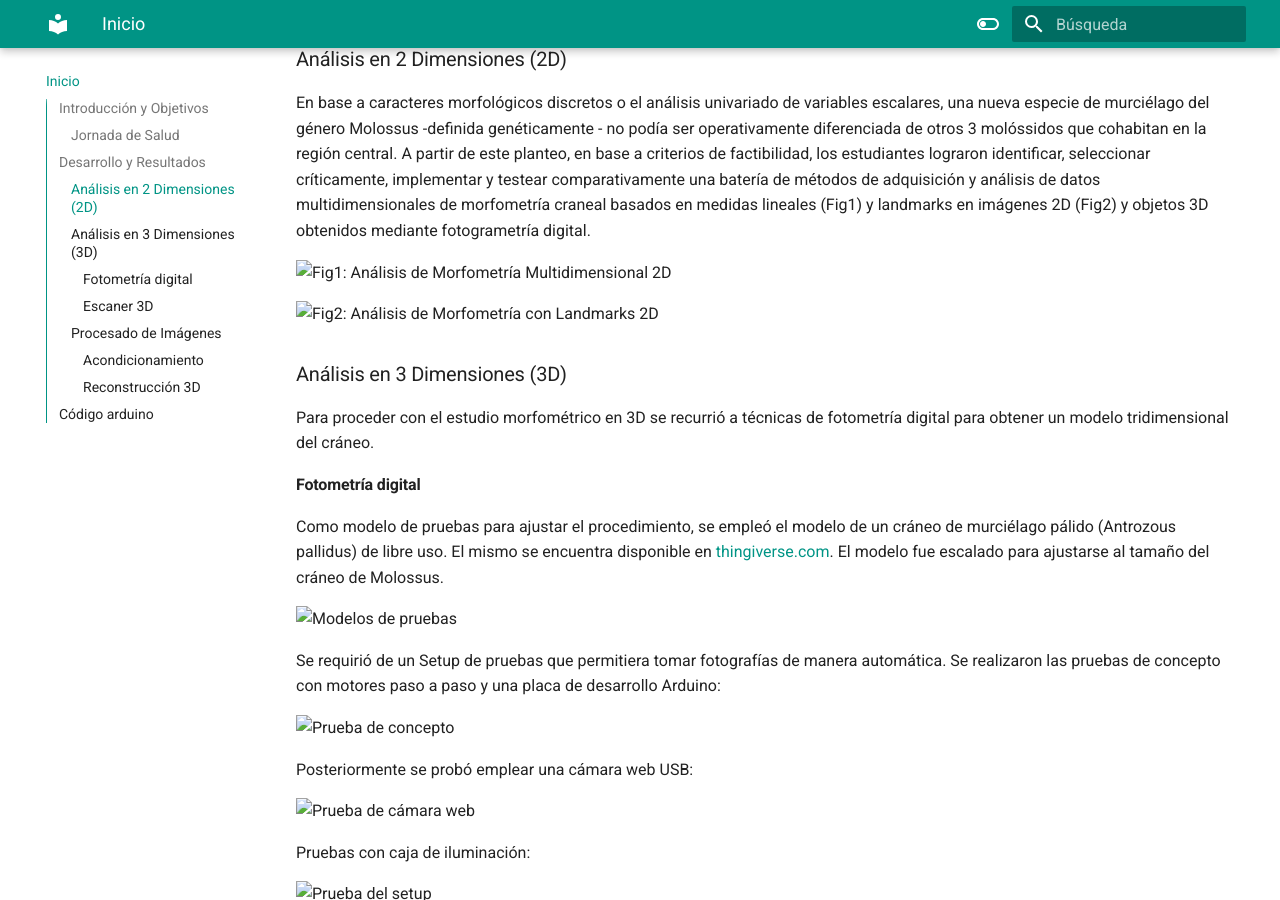
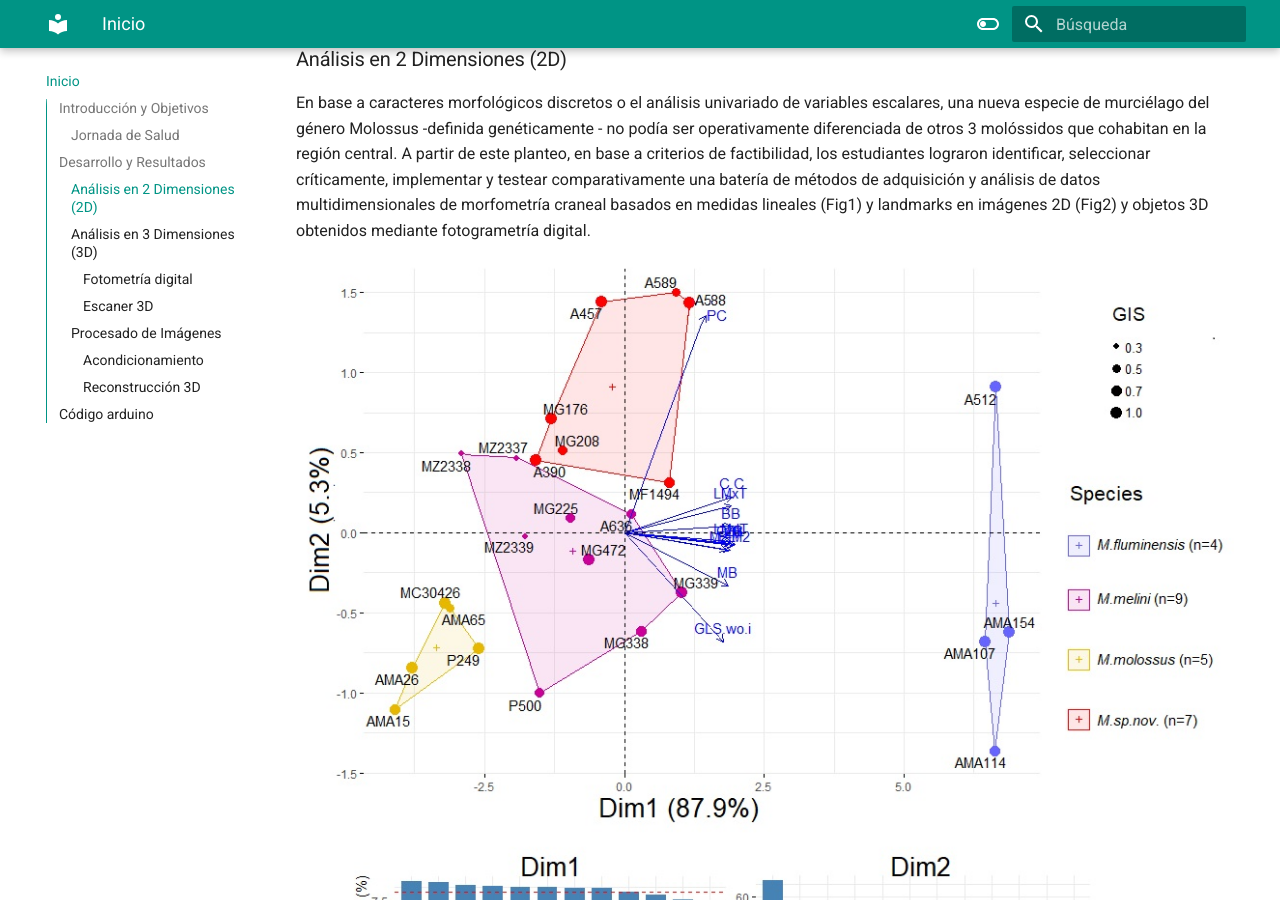
Before and after one commit to alejandroescobar264/morfometria_craneos, an MkDocs documentation site: the page built from docs/index.md, in a window 1280 px wide and 900 px high, scrolled down 514 px. Built offline with MkDocs 1.6.1 and Material for MkDocs 9.7.7, drawn with Linux system fonts in a browser that asks for light colours.

```diff
--- a/docs/index.md
+++ b/docs/index.md
@@ -16,10 +16,10 @@ Con el objeto de favorecer las competencias específicas planteadas en el perfil
 En base a caracteres morfológicos discretos o el análisis univariado de variables escalares, una nueva especie de murciélago del género Molossus -definida genéticamente - no podía ser operativamente diferenciada de otros 3 molóssidos que cohabitan en la región central. A partir de este planteo, en base a criterios de factibilidad, los estudiantes lograron identificar, seleccionar críticamente, implementar y testear comparativamente una batería de métodos de adquisición y análisis de datos multidimensionales de morfometría craneal basados en medidas lineales (Fig1) y landmarks en imágenes 2D (Fig2) y objetos 3D obtenidos mediante fotogrametría digital.
 
 
-![Fig1: Análisis de Morfometría Multidimensional 2D](/docs/img/fig_1.png){ .image50percent }
+![Fig1: Análisis de Morfometría Multidimensional 2D](img/fig_1.png){ .image50percent }
 
 
-![Fig2: Análisis de Morfometría con Landmarks 2D](/docs/img/fig_2.png){ .image50percent }
+![Fig2: Análisis de Morfometría con Landmarks 2D](img/fig_2.png){ .image50percent }
 
 
 ### Análisis en 3 Dimensiones (3D)
@@ -30,19 +30,19 @@ Para proceder con el estudio morfométrico en 3D se recurrió a técnicas de fot
 
 Como modelo de pruebas para ajustar el procedimiento, se empleó el modelo de un cráneo de murciélago pálido (Antrozous pallidus) de libre uso. El mismo se encuentra disponible en [thingiverse.com](https://www.thingiverse.com/thing:5380972). El modelo fue escalado para ajustarse al tamaño del cráneo de Molossus.
 
-![Modelos de pruebas](/docs/img/craneos.png)
+![Modelos de pruebas](img/craneos.png)
 
 Se requirió de un Setup de pruebas que permitiera tomar fotografías de manera automática. Se realizaron las pruebas de concepto con motores paso a paso y una placa de desarrollo Arduino:
 
-![Prueba de concepto](/docs/img/prueba_concepto_1.png)
+![Prueba de concepto](img/prueba_concepto_1.png)
 
 Posteriormente se probó emplear una cámara web USB:
 
-![Prueba de cámara web](/docs/img/prueba_concepto_2.png)
+![Prueba de cámara web](img/prueba_concepto_2.png)
 
 Pruebas con caja de iluminación:
 
-![Prueba del setup](/docs/img/prueba_concepto_3.png)
+![Prueba del setup](img/prueba_concepto_3.png)
 
 
 #### Escaner 3D
@@ -51,22 +51,22 @@ Para mejorar la repetibilidad del escaneo de los cráneos, se optó por modifica
 
 Para el modelado de piezas personalizadas se empleó el software Open Source FreeCAD.
 
-![Modelado Adaptador](/docs/img/freecad.png)
+![Modelado Adaptador](img/freecad.png)
 
 
 Las piezas fueron impresas en una impresora 3D Hellbot Magna 1v2 usando filamento PLA.
 
-![Piezas Impresas](/docs/img/piezas.png)
+![Piezas Impresas](img/piezas.png)
 
 
 El ensamblado final de todas las partes:
 
-![Escaner Ensamblado](/docs/img/ensamble.png)
+![Escaner Ensamblado](img/ensamble.png)
 
 
 Durante la prueba del escáner, se ejecuta una rutina de escaneo diseñada para capturar imágenes tridimensionales con precisión. Esta rutina comienza con un giro completo de 360° de la pieza en intervalos de 15°, deteniéndose en cada paso para la toma de las fotografías correspondientes. Posteriormente, el brazo lateral del escáner se inclina en un ángulo de 60° en ambas direcciones, con incrementos de 20° en cada movimiento. Cada vez que el brazo lateral se inclina, se realiza un giro completo de la pieza en escaneo, asegurando una cobertura exhaustiva del objeto en estudio.
 
-![Escaner Ensamblado](/docs/img/rutina_escaneo.png)
+![Escaner Ensamblado](img/rutina_escaneo.png)
 
 ### Procesado de Imágenes
 
@@ -85,15 +85,15 @@ El acondicionamiento incluye etapas de:
 
 - Renombrar con un patrón
 
-![Modelado Adaptador](/docs/img/acondicionamiento.png)
+![Modelado Adaptador](img/acondicionamiento.png)
 
 #### Reconstrucción 3D
 
 Se trabajó con el programa de reconstrucción 3D Open Source Meshroom. Se cargaron las imágenes de cada escaneo al programa y se ajustan los parámetros del flujo de trabajo.
 
-![Workflow Meshroom](/docs/img/workflow_2.png)
+![Workflow Meshroom](img/workflow_2.png)
 
-![Workflow Meshroom](/docs/img/workflow_1.png)
+![Workflow Meshroom](img/workflow_1.png)
 
 
 
```
Also changed, not shown: site/index.html, 1 other file.
